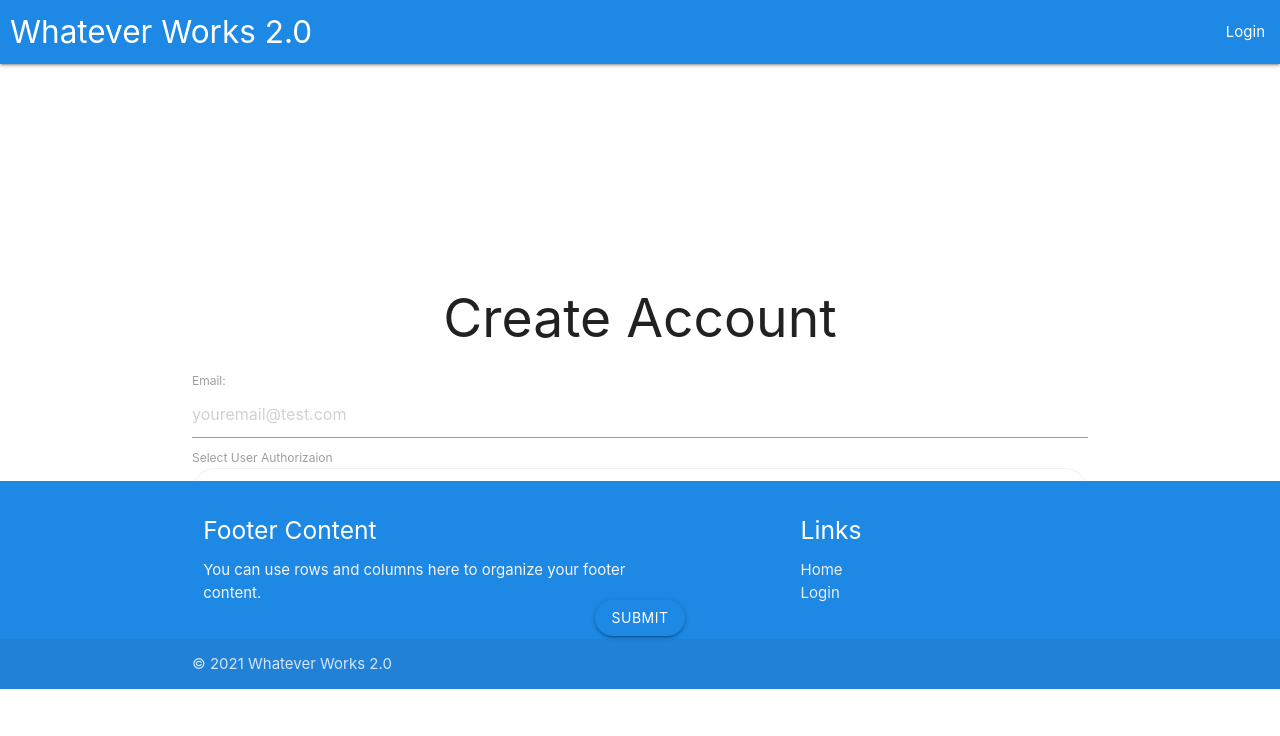
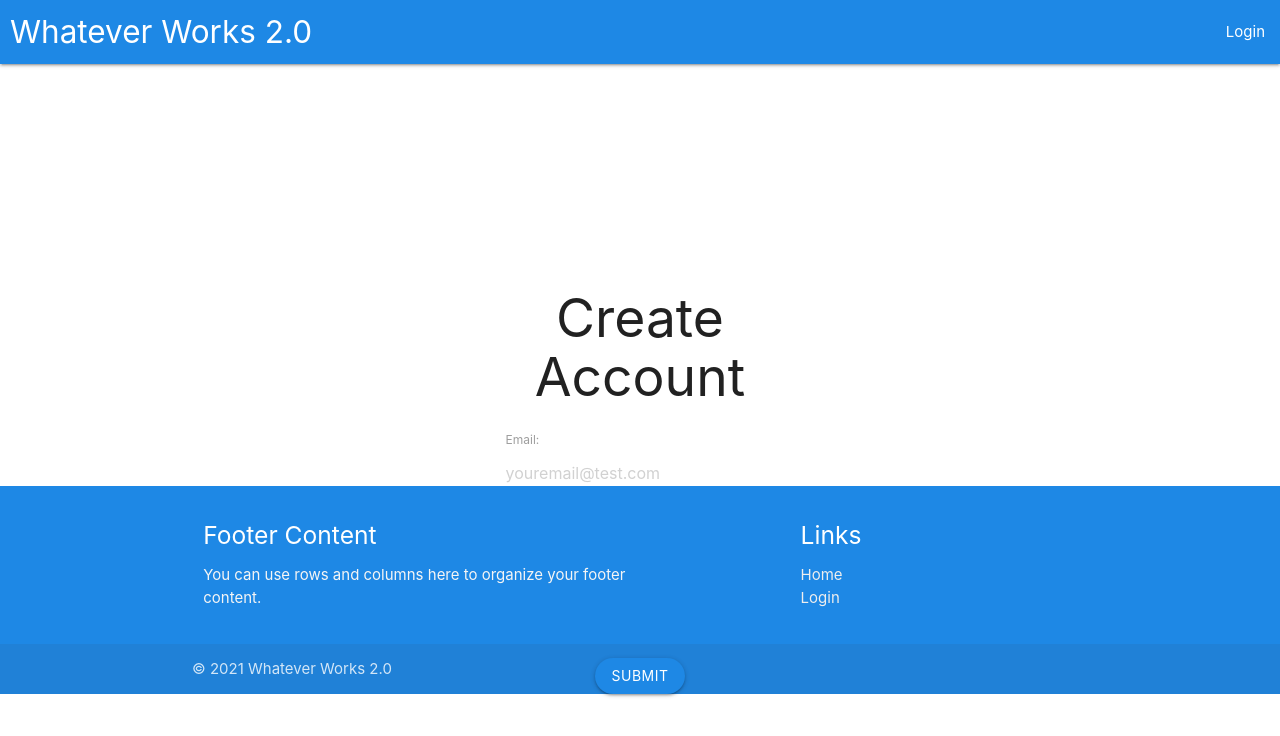
Before and after one commit to clintonstrange/custom-forms, a React (Create React App) app in the folder client/: page /signup in a window 1280 px wide. Shown: the top 736 px of the page. Built offline with nearby package versions, Linux system fonts and the light colour scheme; no server answers.

Commit message:
custom card -> card custom

```diff
--- a/client/src/pages/Signup.js
+++ b/client/src/pages/Signup.js
@@ -39,7 +39,7 @@ function Signup(props) {
 		<>
 			<div className='fit login-parent'>
 				<div className='container my-1'>
-					<div id='custom-card'>
+					<div id='card-custom'>
 						<h2 className='center-align'>Create Account</h2>
 						<form onSubmit={handleFormSubmit}>
 							<div className='flex-row space-between my-2'>
```
